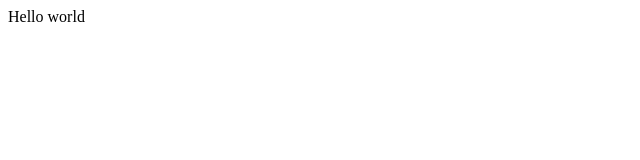
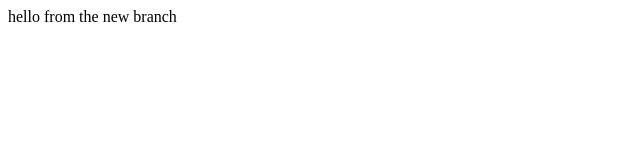
Before and after one commit to souhairb/projectII, a plain HTML site: page index.html in a window 1280 px wide. Shown: the whole page, without its empty margins (0-640 px from the left). Drawn offline with Linux system fonts and the light colour scheme.

Commit message:
Added a new branch

```diff
--- a/index.html
+++ b/index.html
@@ -9,7 +9,7 @@
 </head>
 
 <body>
-    Hello world
+    hello from the new branch
 </body>
 
 </html>
```
